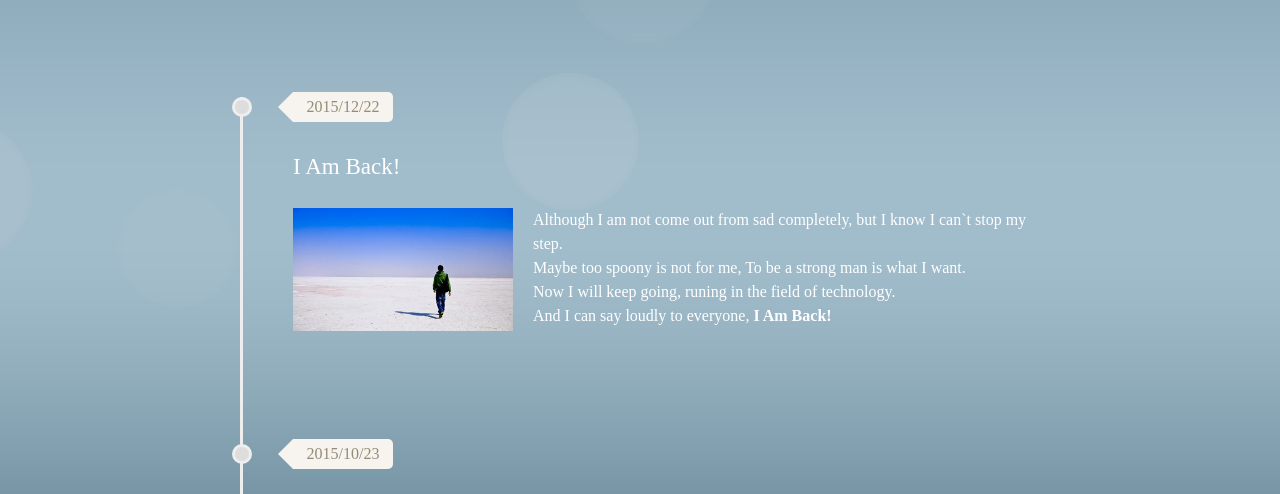
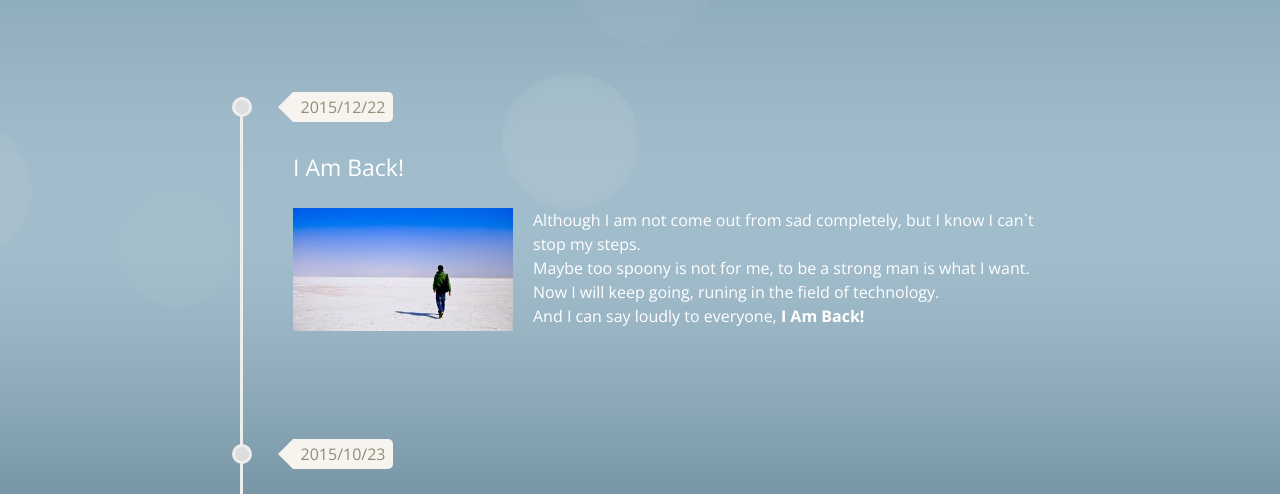
Before and after one commit to Loliner/loliner.github.io, a plain HTML site: page index.html in a window 1280 px wide. Shown: the part 267-761 px from the top of the page. Drawn offline with nearby package versions, Linux system fonts and the light colour scheme.

Commit message:
small change about worry words.

```diff
--- a/index.html
+++ b/index.html
@@ -33,8 +33,8 @@
             <h3 class="title">I Am Back!</h3>
             <img class="pic-01" src="imgs/iamback.jpg" alt=""/>
             <p class="text-01">
-                Although I am not come out from sad completely, but I know I can`t stop my step.<br />
-                Maybe too spoony is not for me, To be a strong man is what I want.<br/>
+                Although I am not come out from sad completely, but I know I can`t stop my steps.<br />
+                Maybe too spoony is not for me, to be a strong man is what I want.<br/>
                 Now I will keep going, runing in the field of technology.<br />
                 And I can say loudly to everyone, <strong>I Am Back!</strong><br/>
             </p>
--- a/stylesheets/main.css
+++ b/stylesheets/main.css
@@ -1,7 +1,7 @@
 html, body {
     margin: 0;
     padding: 0;
-    font-family: '微软雅黑';
+    /*font-family: '微软雅黑';*/
 }
 
 .clearfix:after{content: ".";display: block;height: 0;clear: both;visibility: hidden;}
```
